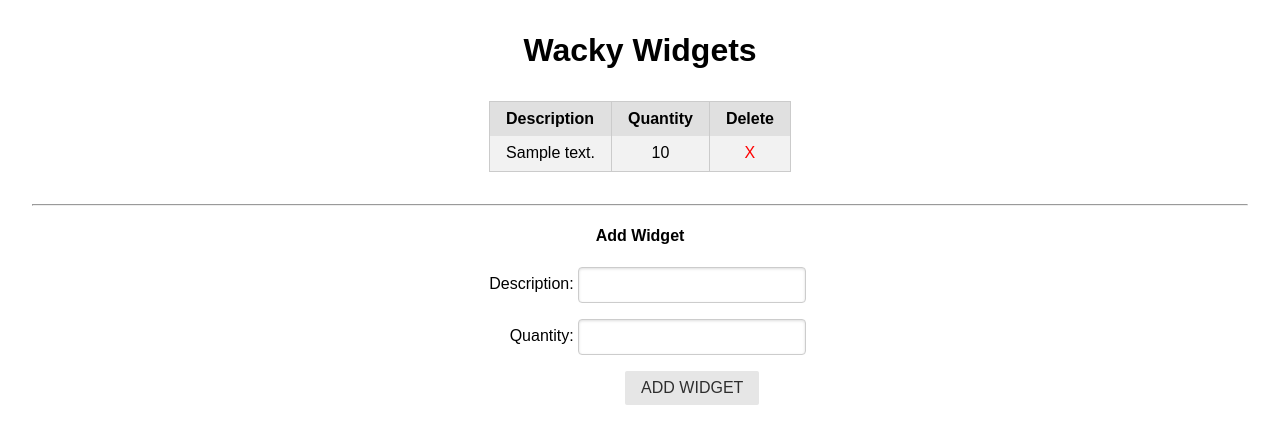
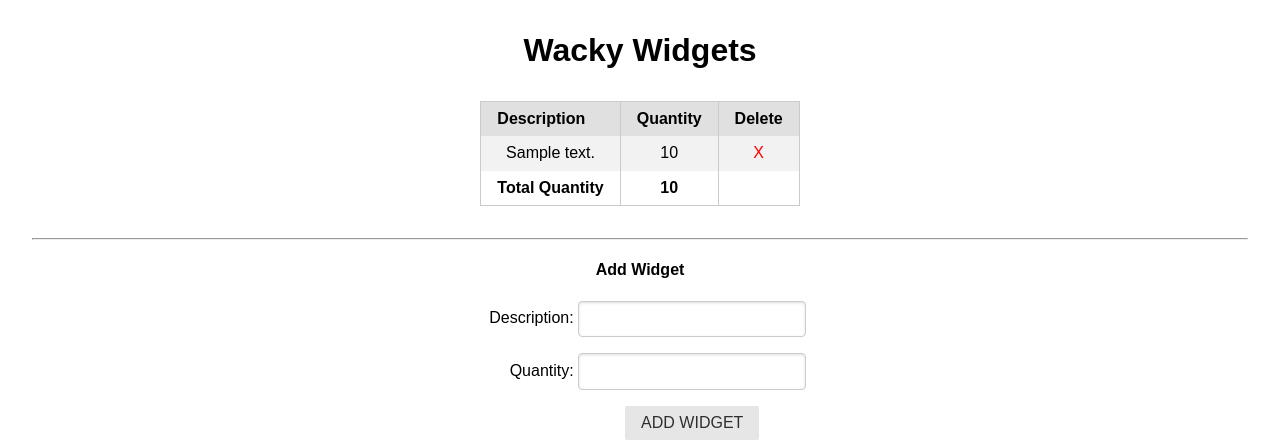
Before and after one commit to TonyPurple/wacky-widgets-unit-3-assess-flex-44-anthony-vanoni, a Django app: template main_app/templates/index.html in a window 1280 px wide. Shown: the top 445 px of the page. Run offline with Django 4.2, Linux system fonts and the light colour scheme; tables that the repository leaves empty hold one stand-in row (values such as "Sample post"); the template is opened without the code that fills it: values that come from a table or form of the project are taken from there, most other values are stand-ins (such as "Sample title", 1, 10 or a date in 2020); some libraries are stand-ins or nearby versions.

Commit message:
stub up bonus

```diff
--- a/main_app/templates/index.html
+++ b/main_app/templates/index.html
@@ -30,6 +30,13 @@
                 <td><a href="{% url 'delete' widget.id %}">X</a></td>
             </tr>
             {% endfor %}
+            <tfoot>
+                <tr>
+                    <th>Total Quantity</th>
+                    <th>{{ widget_total }}</th>
+                    <th></th>
+                </tr>
+            </tfoot>
         </table>
         <hr> {% else %}
         <h3>No Widgets Exist</h3>
```
